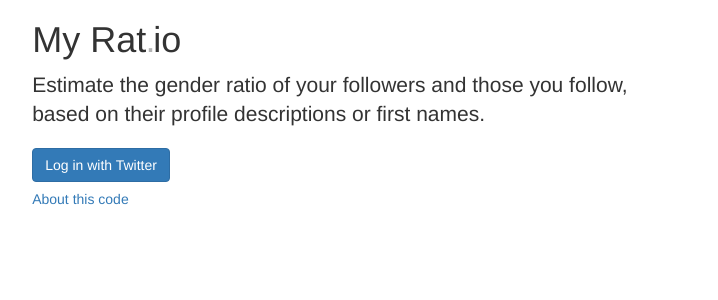
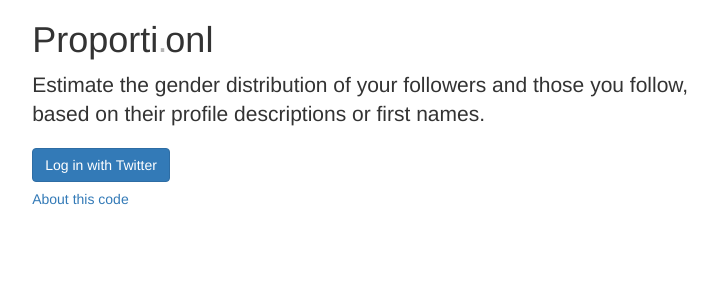
Before and after one commit to ajdavis/proporti.onl, a Flask app: page / in a window 1280 px wide. Shown: the top 300 px of the page, without its empty margins (102-820 px from the left). Run offline with Flask 2, Linux system fonts and the light colour scheme; parts of the project's set-up code (start-up, migrations or seed data) failed here and were passed over; some libraries are stand-ins or nearby versions.

Commit message:
Move from "myrat.io" to "proporti.onl" to better reflect gender-nonbinary.

```diff
--- a/server.py
+++ b/server.py
@@ -8,7 +8,7 @@ from wtforms import Form, StringField
 
 from analyze import analyze_followers, analyze_friends, div
 
-app = Flask('twitter-gender-ratio')
+app = Flask('twitter-gender-proportion')
 app.config['SECRET_KEY'] = os.environ['COOKIE_SECRET']
 app.config['DRY_RUN'] = False
 
--- a/templates/index.html
+++ b/templates/index.html
@@ -4,8 +4,8 @@
         href="https://maxcdn.bootstrapcdn.com/bootstrap/3.3.6/css/bootstrap.min.css"
         integrity="sha384-1q8mTJOASx8j1Au+a5WDVnPi2lkFfwwEAa8hDDdjZlpLegxhjVME1fgjWPGmkzs7"
         crossorigin="anonymous">
-<title>My Ratio: Gender of Twitter Friends and Followers</title>
-<link rel="shortcut icon" href="https://www.myrat.io/static/favicon.png" type="image/png" />
+<title>Proporti.onl: Gender distribution of Twitter Friends and Followers</title>
+<link rel="shortcut icon" href="//static/favicon.png" type="image/png" />
 <style type="text/css">
 .alert-container {
   max-height: 100px;
@@ -100,8 +100,8 @@
     {% endif %}
   {% endwith %}
 
-  <h1>My Ra<span style="letter-spacing: -0.02em">t</span><span style="color: #b4b4b4; letter-spacing: -0.06em"">.</span>io</h1>
-  <p class="lead">Estimate the gender ratio of your followers and those you follow,<br>
+  <h1>Proport<span style="letter-spacing: -0.02em">i</span><span style="color: #b4b4b4; letter-spacing: -0.06em"">.</span>onl</h1>
+  <p class="lead">Estimate the gender distribution of your followers and those you follow,<br>
     based on their profile descriptions or first names.</p>
 
   {% if session.get('twitter_user') %}
```
Also changed, not shown: analyze.py (+4 -4 lines), README.md.
